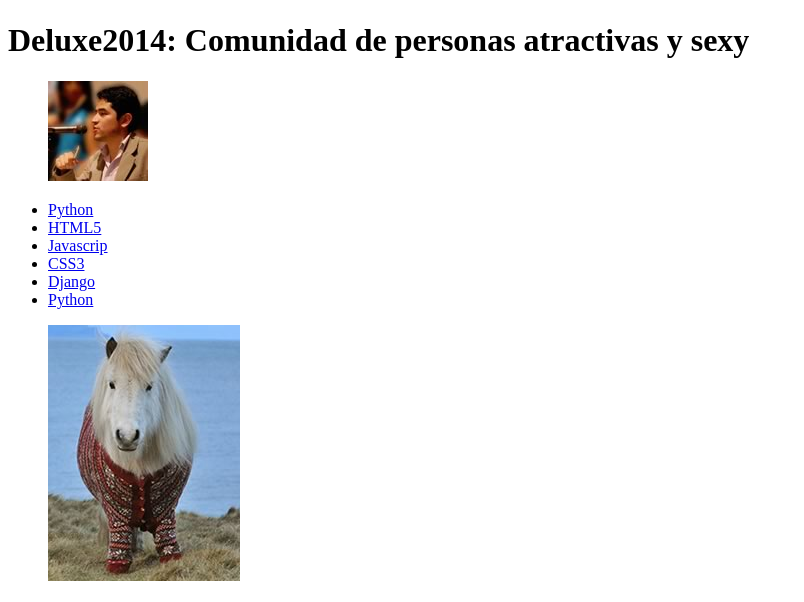
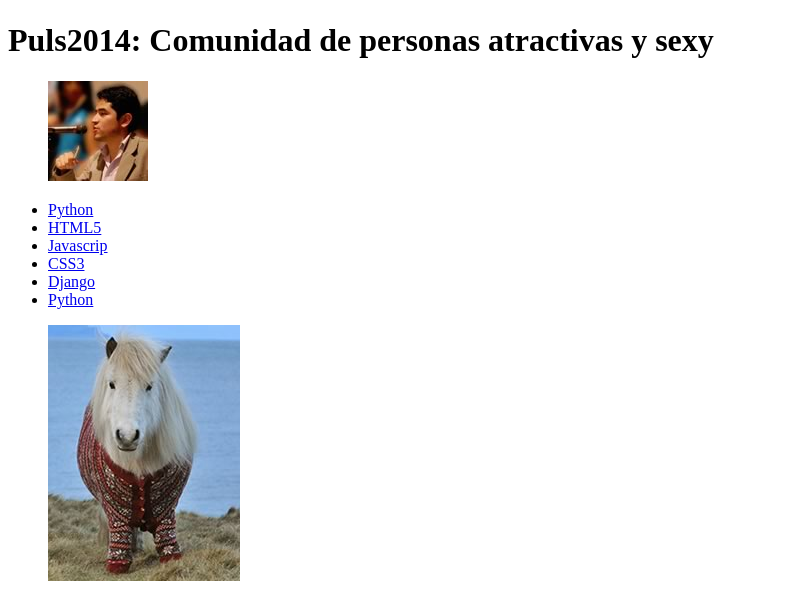
Before and after one commit to elmermontenegroy/MejorandolaDisenoWebOnline, a plain HTML site: page index.html in a window 1280 px wide. Shown: the part 179-781 px from the top of the page, without its empty margins (0-804 px from the left). Drawn offline with Linux system fonts and the light colour scheme.

Commit message:
le regreso el original

```diff
--- a/index.html
+++ b/index.html
@@ -11,7 +11,7 @@
 			<img src="logo.png">
 		</figure>
 		<h1>
-			Deluxe2014: Comunidad de personas atractivas y sexy
+			Puls2014: Comunidad de personas atractivas y sexy
 		</h1>
 		<figure id="avatar">
 			<img src="avatar.jpg">
```
